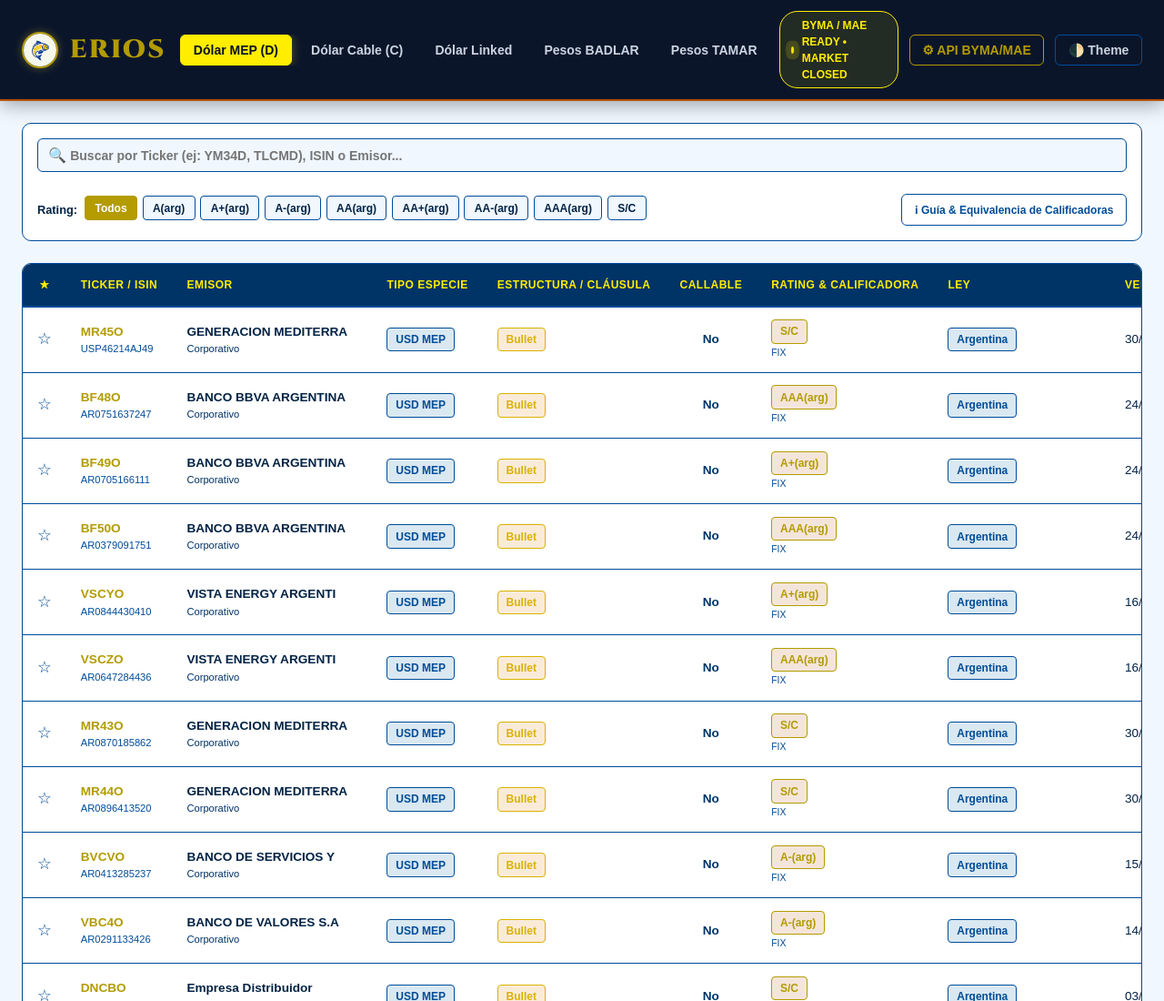
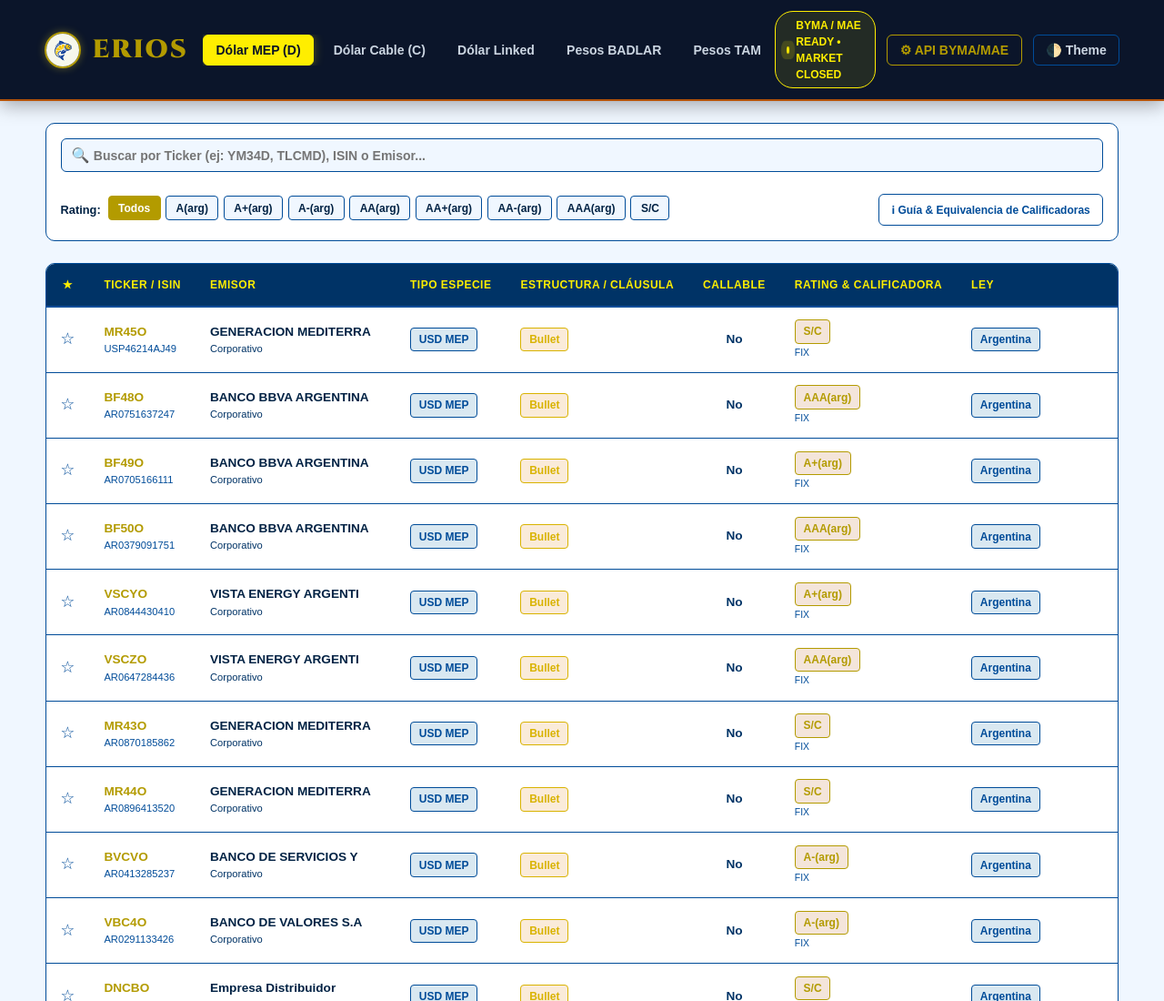
Before and after one commit to senorw3d/calculator, a plain HTML site: page argen_bonds_app/index.html in a window 1280 px wide. Shown: the top 1100 px of the page at 91% size. Drawn offline with nearby package versions, Linux system fonts and the light colour scheme.

Commit message:
Add files via upload

```diff
--- a/argen_bonds_app/css/styles.css
+++ b/argen_bonds_app/css/styles.css
@@ -96,7 +96,7 @@ body {
 }
 
 .header-container {
-  max-width: 1400px;
+  max-width: 96%;
   margin: 0 auto;
   display: flex;
   align-items: center;
@@ -196,7 +196,7 @@ body {
 
 /* Main Dashboard Container */
 .main-container {
-  max-width: 1400px;
+  max-width: 96%;
   margin: 0 auto;
   padding: 1.5rem;
 }
```
